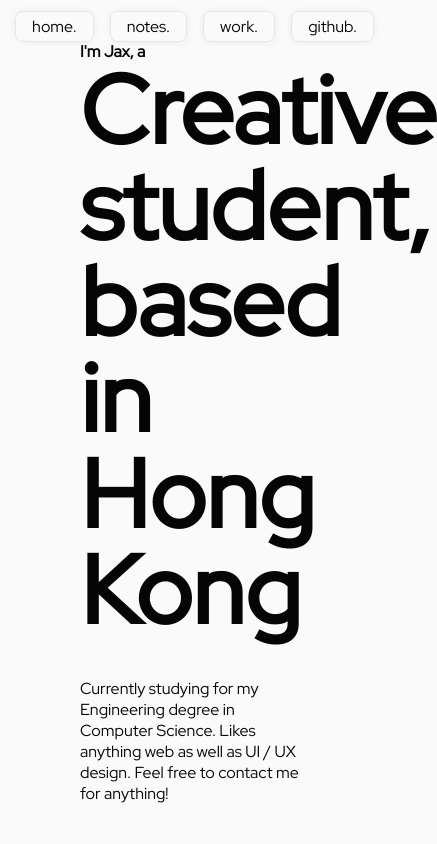
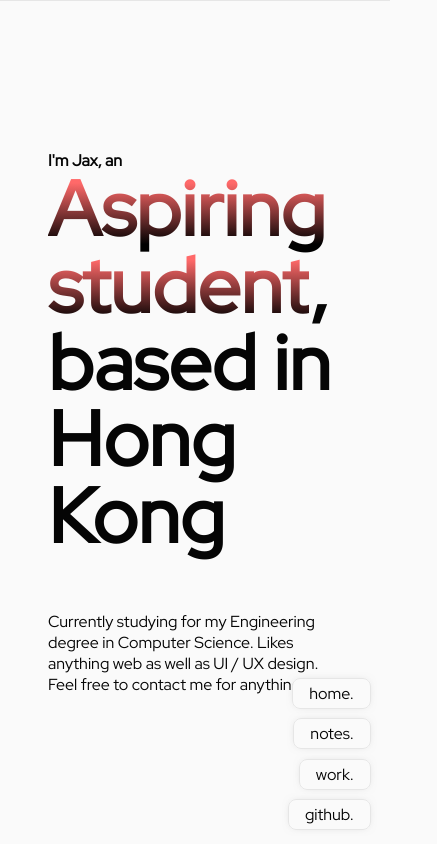
Before and after one commit to EnhancedJax/EnhancedJax.github.io, a React (Create React App) app: page / in a window 390 px wide. Shown: the top 844 px of the page, 437 px wide, since content can reach past the window. Built offline with nearby package versions, Linux system fonts and the light colour scheme.

Commit message:
Responsive

```diff
--- a/src/App.css
+++ b/src/App.css
@@ -2,14 +2,16 @@
 
 :root {
   --padding-standard: 1rem;
+  --padding-spaced: 1.2rem;
   --padding-large: 2.5rem;
   --margin-standard: 0.5rem;
   --padding-side: 5rem;
+  --padding-side-small: 3rem;
 
   --font-size-small: 0.8rem;
   --font-size-standard: 1rem;
   --font-size-medium: 1.6rem;
-  --font-size-large: 3.2rem;
+  --font-size-large: 4.8rem;
   --font-size-huge: 6rem;
 
   --color-bg1: rgb(250, 250, 250);
@@ -76,36 +78,7 @@ img {
   justify-content: center;
   align-items: left;
   padding: 0 var(--padding-side);
-}
-
-.fullDouble {
-  width: 100%;
-  height: 100vh;
-  display: flex;
-  flex-direction: row;
-  justify-content: center;
-  align-items: left;
-  padding: 0 var(--padding-side);
-  gap: var(--padding-side);
-}
-
-.fullContainer {
-  display: flex;
-  flex-direction: column;
-  justify-content: center;
-  align-items: left;
-}
-
-.fullleft {
-  flex: 1.5;
-  gap: 1.25rem;
-  height: 100%;
-}
-
-.fullRight {
-  flex: 1;
-  gap: 0.625rem;
-  height: 100%;
+  border-top: 1px solid var(--color-bg2);
 }
 
 @keyframes slideInFromLeft {
@@ -131,11 +104,7 @@ img {
   position: fixed;
   width: 100%;
   z-index: 100;
-}
-
-.navbar ul {
   list-style-type: none;
-  display: flex;
   gap: var(--padding-standard);
 }
 
@@ -184,6 +153,36 @@ img {
 /*                list                */
 /* ---------------------------------- */
 
+.fullDouble {
+  width: 100%;
+  height: 100vh;
+  display: flex;
+  flex-direction: row;
+  justify-content: center;
+  align-items: left;
+  padding: 0 var(--padding-side);
+  gap: var(--padding-side);
+}
+
+.fullContainer {
+  display: flex;
+  flex-direction: column;
+  justify-content: center;
+  align-items: left;
+}
+
+.fullleft {
+  flex: 1.5;
+  gap: 1.25rem;
+  height: 100%;
+}
+
+.fullRight {
+  flex: 1;
+  gap: 0.625rem;
+  height: 100%;
+}
+
 .list {
   display: flex;
   flex-direction: column;
@@ -210,14 +209,59 @@ img {
   text-decoration: none;
 }
 
+.list_item > p:last-child {
+  display: None;
+  color: var(--color-bg1);
+}
+
 .list_item:hover {
   color: var(--color-bg1);
-  box-shadow: inset 0 -2.75rem 1px 0 var(--color-text1),
+  box-shadow: inset -7rem 0 1px 0 var(--color-text1),
     0 0px 8px -4px var(--drop-shadow);
   border: 1px solid var(--color-text1);
 }
 
-.list_item > * {
-  color: inherit;
-  text-decoration: none;
+.list_item:hover > p:last-child {
+  display: block;
 }
+
+.list_item:hover > p:nth-child(2) {
+  display: none;
+}
+
+/* ---------------------------------- */
+/*                media               */
+/* ---------------------------------- */
+
+@media (max-width: 780px) {
+  h1 {
+    font-size: var(--font-size-large);
+  }
+
+  h1 > span {
+    font-size: var(--font-size-large);
+  }
+
+  .fullDouble {
+    flex-direction: column;
+    gap: var(--padding-standard);
+    height: auto;
+    padding: var(--padding-side-small);
+  }
+
+  .full {
+    padding: var(--padding-side-small);
+    gap: var(--padding-standard);
+  }
+
+  .navbar {
+    padding: var(--padding-spaced);
+    display: flex;
+    flex-direction: column;
+    bottom: 0;
+    right: 0;
+    align-items: flex-end;
+    justify-content: right;
+    gap: var(--padding-spaced);
+  }
+}
--- a/src/components/Navbar.js
+++ b/src/components/Navbar.js
@@ -3,14 +3,12 @@ import { HashLink as Link } from 'react-router-hash-link';
 
 function NavBar() {
     return (
-        <nav class="navbar">
-            <ul>
-                <li><Link class="navbar_button" to="/#home">home.</Link></li>
-                <li><Link class="navbar_button" to="/hkunotes">notes.</Link></li>
-                <li><Link class="navbar_button" to="/#work">work.</Link></li>
-                <li><Link class="navbar_button" to="https://github.com/EnhancedJax">github.</Link></li>
-            </ul>
-        </nav>
+        <ul class="navbar">
+            <li><Link class="navbar_button" to="/#home">home.</Link></li>
+            <li><Link class="navbar_button" to="/hkunotes">notes.</Link></li>
+            <li><Link class="navbar_button" to="/#work">work.</Link></li>
+            <li><Link class="navbar_button" to="https://github.com/EnhancedJax">github.</Link></li>
+        </ul>
     );
 }
 
--- a/src/components/list.js
+++ b/src/components/list.js
@@ -20,6 +20,7 @@ function List(props) {
                 <a class="list_item" href={`https://raw.githubusercontent.com/EnhancedJax/Study-Materials/master/Year%20${item.year}%20${item.season}/${item.course_code}/${item.course_code}%20Notes.pdf`}>
                     <p>{item.course_code}</p>
                     <p>{item.date}</p>
+                    <p>Download</p>
                 </a>
             ))
             }
--- a/src/pages/Home.js
+++ b/src/pages/Home.js
@@ -22,10 +22,10 @@ const HomePage = () => {
                 {showThinkingBlock ? <ThinkingBlock /> : (
                     <>
                         <div id="heroTitle">
-                            <p><TypingText text={"I'm Jax, a"} onFinish={goNext} /></p>
-                            <h1>{typingIndex >= 1 && <TypingText text={"Creative student, based in Hong Kong"} onFinish={goNext} />}</h1>
+                            <p><TypingText text={"I'm Jax, an"} onFinish={goNext} /></p>
+                            <h1><span>{typingIndex >= 1 && <TypingText text={"Aspiring student"} onFinish={goNext} />}</span>{typingIndex >= 2 && <TypingText text={", based in Hong Kong"} onFinish={goNext} />}</h1>
                         </div>
-                        <p>{typingIndex >= 2 && <TypingText text={"Currently studying for my Engineering degree in Computer Science. Likes anything web as well as UI / UX design. Feel free to contact me for anything!"} timeout={10} onFinish={goNext} />}</p>
+                        <p>{typingIndex >= 3 && <TypingText text={"Currently studying for my Engineering degree in Computer Science. Likes anything web as well as UI / UX design. Feel free to contact me for anything!"} timeout={10} onFinish={goNext} />}</p>
                     </>
                 )}
             </div>
```
